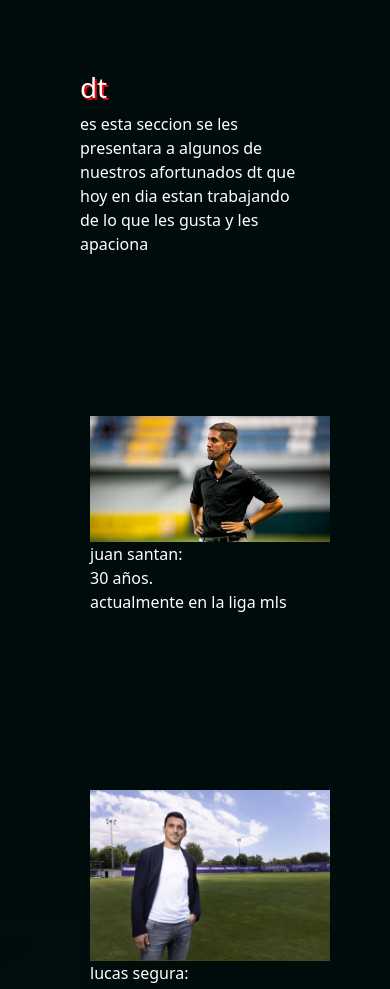
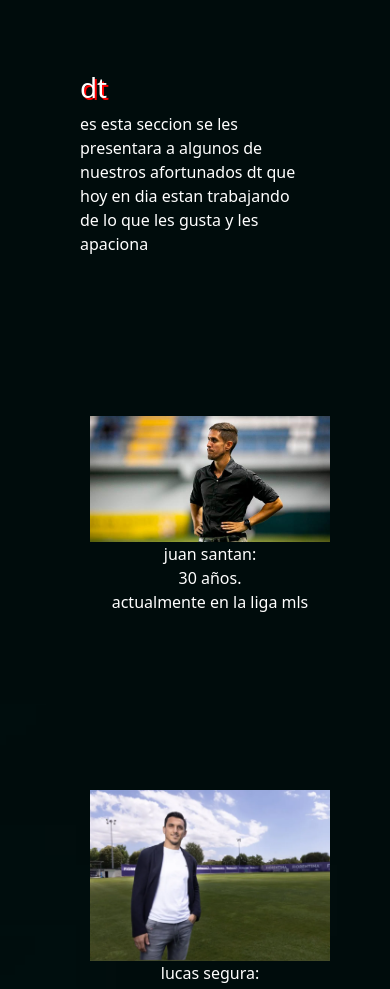
Before and after one commit to ignacioocorral/c-39385, a website: page pages/dt.html in a window 390 px wide. Shown: the part 105-1094 px from the top of the page. Drawn offline with nearby package versions, Linux system fonts and the light colour scheme.

Commit message:
cree el archivo mixins en utilities

```diff
--- a/scss/layout/_main-dt.scss
+++ b/scss/layout/_main-dt.scss
@@ -1,15 +1,15 @@
 main{
     section{
-        display: grid;
+        text-align: center;
+            list-style: none;
+            color: $color_1;
+            text-decoration: none;
+            margin: 10px;
+        .dt {
+            display: grid;
         grid-template-columns: auto auto auto;
         grid-template-rows: auto auto;
         justify-content: space-around;
-        margin: 10px;
-        .dt {
-            text-align: center;
-            list-style: none;
-            color: $color_1;
-            text-decoration: none;
         }
     }
 }
--- a/scss/layout/_main-jugadores.scss
+++ b/scss/layout/_main-jugadores.scss
@@ -4,6 +4,7 @@ main{
 	grid-template-columns: auto auto auto;
 	grid-template-rows: auto auto;
 	justify-content: space-around;
+    margin: 15px;
     .jugadores{
         text-align: center;
 	list-style: none;
--- a/scss/layout/mediaquiery/_media-769.scss
+++ b/scss/layout/mediaquiery/_media-769.scss
@@ -1,7 +1,5 @@
 @media(max-width: 769px){
         .dt{
-            grid-template-columns: auto auto;
-            grid-template-rows: auto auto auto;
-            justify-content: space-around;
+            @include grid(auto auto,auto auto auto,space-around,center,none)
         }
 }
--- a/scss/style.scss
+++ b/scss/style.scss
@@ -1,4 +1,5 @@
 @import"./utilities/variables";
+@import"./utilities/mixins";
 @import"./base/reset";
 @import"./layout/body/body";
 @import"./components/boostrap";
--- /dev/null
+++ b/scss/utilities/_mixins.scss
@@ -0,0 +1,8 @@
+@mixin grid($col,$row,$justify,$align,$area){
+    display: grid;
+    grid-template-columns: $col;
+    grid-template-rows: $row;
+    justify-content: $justify;
+    align-items: $align;
+    grid-template-areas: $area;
+}
```
Also changed, not shown: css/style.css, 1 other file.
